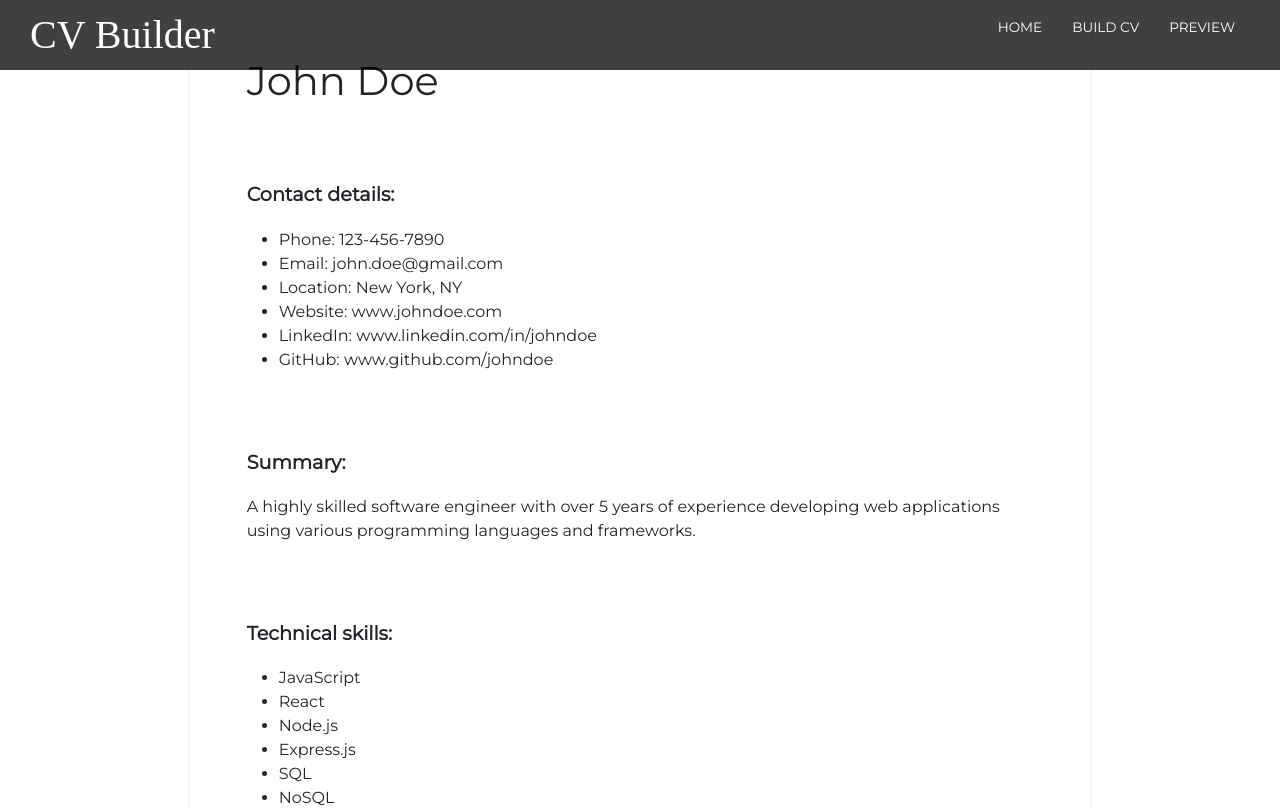
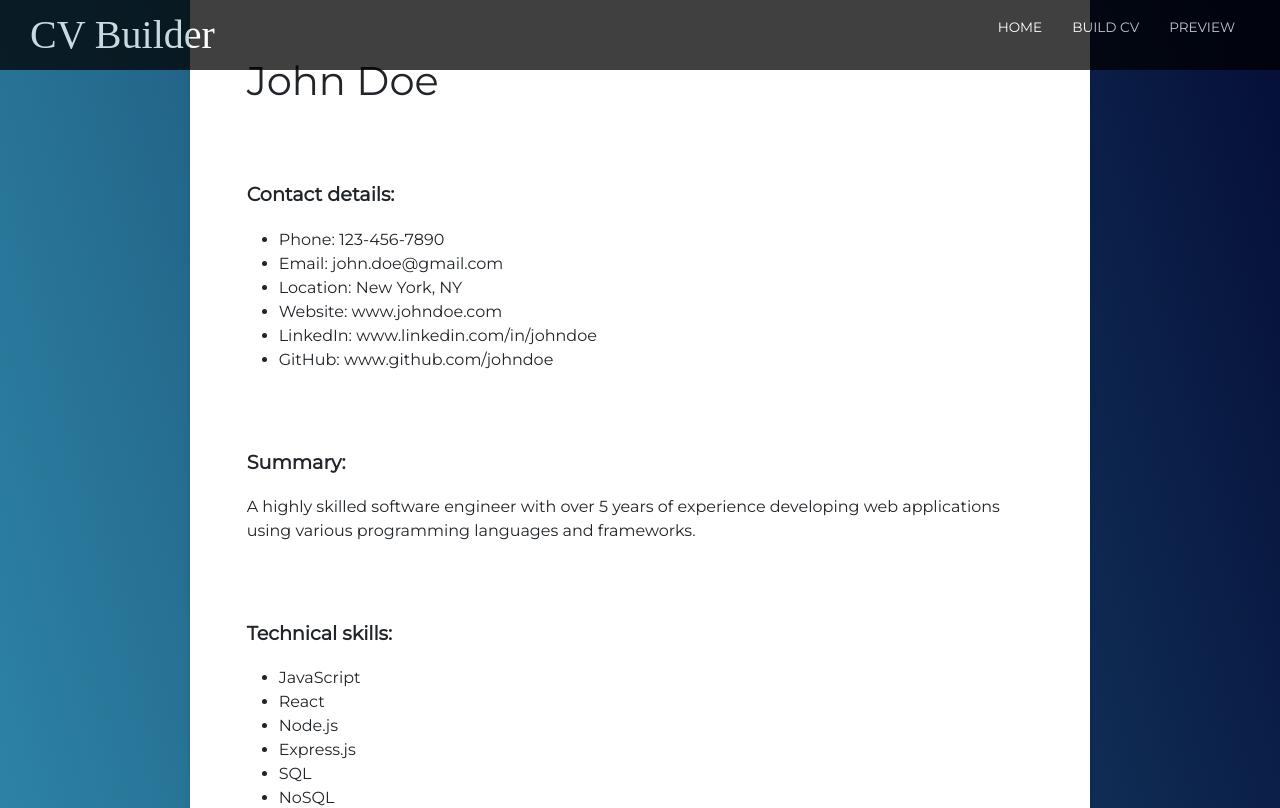
Before and after one commit to maijako/CV-generator, a React (Create React App) app: page /preview in a window 1280 px wide. Shown: the top 808 px of the page. Built offline with nearby package versions, Linux system fonts and the light colour scheme; a web font is replaced by a local one; what @react-pdf/renderer would draw is missing.

Commit message:
adds background to buildCV and preview pages

```diff
--- a/src/cv_designs/designOne/CvOne.css
+++ b/src/cv_designs/designOne/CvOne.css
@@ -2,6 +2,7 @@
 body {
   font-family: Arial, sans-serif;
   margin: 0;
+  background-image: linear-gradient(75deg, #359bbc, #050e37);
 }
 
 .container {
```
